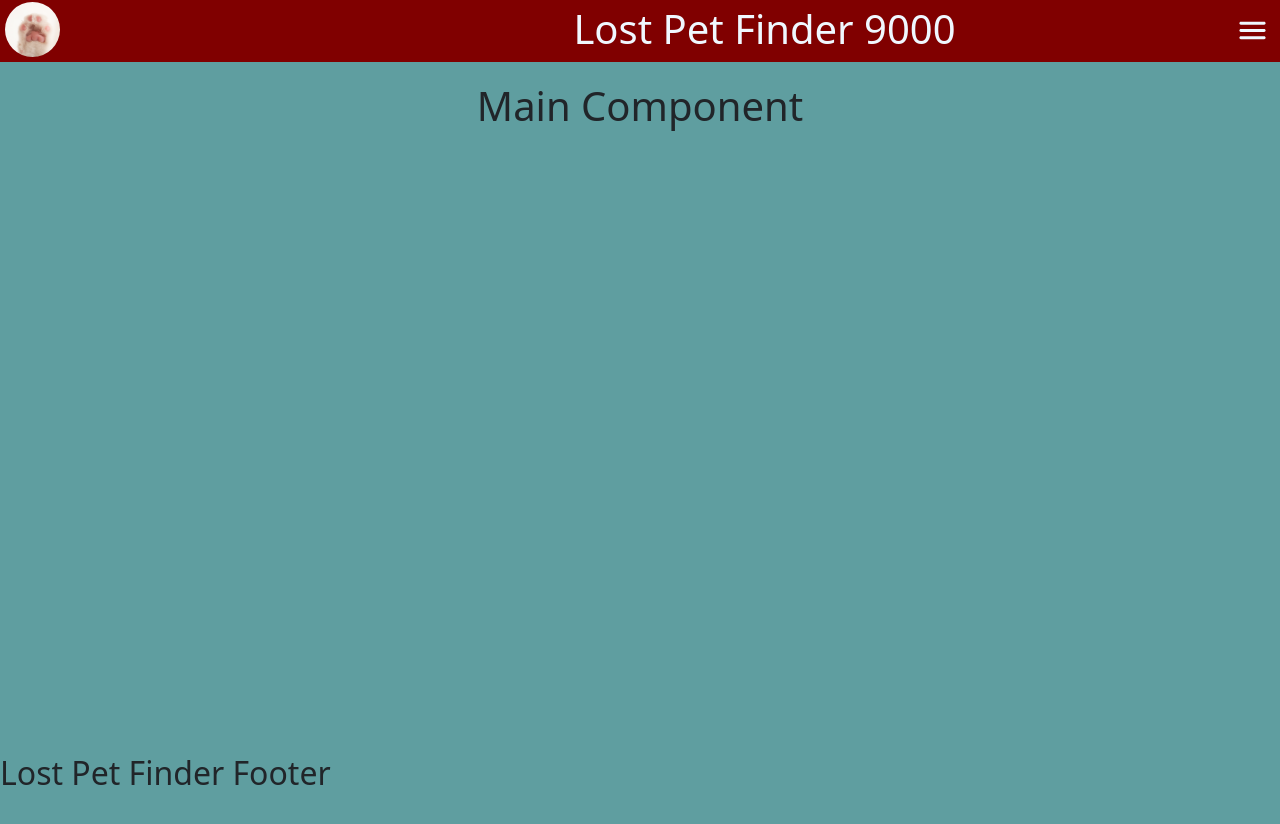
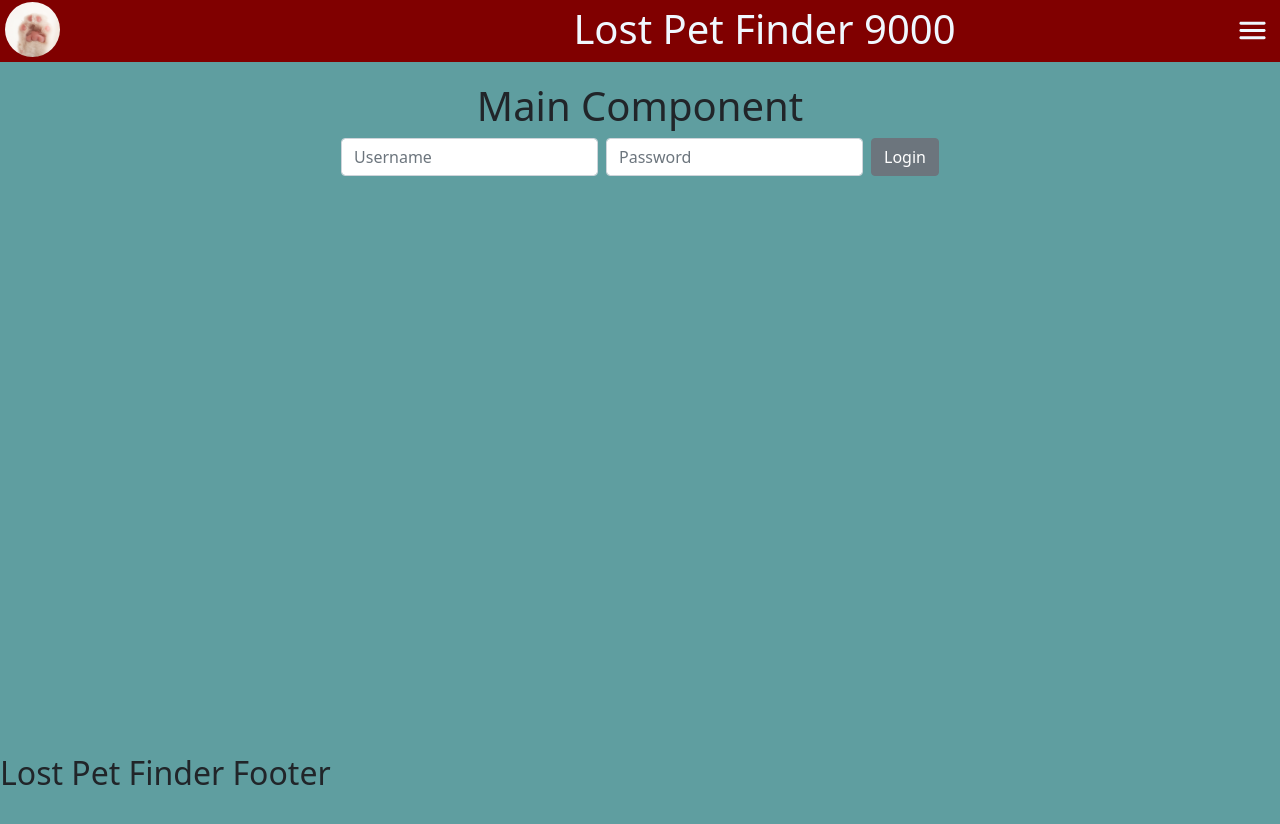
Before and after one commit to Floof-Finders/lost-pet-finder-frontend, a React (Create React App) app: page / in a window 1280 px wide. Shown: the top 824 px of the page. Built offline with nearby package versions, Linux system fonts and the light colour scheme.

Commit message:
Frontend Auth

```diff
--- a/src/components/Main.js
+++ b/src/components/Main.js
@@ -1,4 +1,6 @@
 import './Main.css';
+import AuthForm from './auth/AuthForm';
+
 export default function main(props) {
 	return (
 		<section
@@ -6,6 +8,7 @@ export default function main(props) {
 			style={{ width: props.overAllWidth, height: '100vh' }}
 		>
 			<h1>Main Component</h1>
+			<AuthForm />
 		</section>
 	);
 }
--- /dev/null
+++ b/src/components/auth/AuthForm.js
@@ -0,0 +1,54 @@
+import { Form, FormControl, Button, Container } from 'react-bootstrap';
+import { useContext, useState } from 'react';
+import { AuthContext } from '../../context/authContext';
+
+const AuthForm = () => {
+  const [username, setUsername] = useState('');
+  const [password, setPassword] = useState('');
+  const state = useContext(AuthContext);
+  console.log(username, password);
+
+  const handleChangeUser = (e) => {
+    setUsername(e.target.value);
+  }
+
+  const handleChangePass = (e) => {
+    setPassword(e.target.value);
+  }
+
+  const handleSubmit = (e) => {
+    e.preventDefault();
+    state.login(username, password);
+  }
+
+  let loginDisplay = state.loggedIn ? (
+    <Button onClick={state.logout}>Logout</Button>
+  ) : (
+    <Container fluid>
+      <Form className="d-flex" onSubmit={handleSubmit}>
+        <FormControl
+          // type="email"
+          placeHolder="Username"
+          className="me-2"
+          onChange={handleChangeUser}
+        />
+        <FormControl
+          type="password"
+          placeHolder="Password"
+          className="me-2"
+          onChange={handleChangePass}
+        />
+        <Button type="submit" variant="secondary">Login</Button>
+      </Form>
+    </Container>
+  );
+
+
+  return (
+    <>
+      <div>{loginDisplay}</div>
+    </>
+  );
+};
+
+export default AuthForm;
--- /dev/null
+++ b/src/context/authContext.js
@@ -0,0 +1,53 @@
+import { createContext, useState } from 'react';
+const axios = require('axios');
+
+export const AuthContext = createContext();
+
+export default function AuthProvider(props) {
+  const [loggedIn, setloggedIn] = useState(false);
+  const [capabilities, setCapabilities] = useState([]);
+  const [role, setRole] = useState('');
+
+  console.log(loggedIn, capabilities, role);
+
+  const login = async (username, password) => {
+    await axios.post(`${process.env.REACT_APP_BACKEND_SERVER}/signin`, {}, {
+      auth: {
+        username: username,
+        password: password
+      }
+    }).then((res) => {
+      if (res) {
+        setloggedIn(true);
+        setCapabilities(res.data.user.capabilities);
+        setRole(res.data.user.role);
+      }
+    }).catch((error) => {
+      console.log('Error on Authentication', error);
+    });
+  };
+
+  const logout = () => {
+    // on logout, reset state variables
+    setloggedIn(false);
+  };
+
+  const can = (capability) => {
+    return capabilities.includes(capability);
+  };
+
+  const state = {
+    loggedIn,
+    capabilities,
+    role,
+    login,
+    logout,
+    can
+  };
+
+  return (
+    <AuthContext.Provider value={state}>
+      {props.children}
+    </AuthContext.Provider>
+  );
+}
```
Also changed, not shown: src/App.js (+6 -3 lines), src/components/auth/Auth.js (added, +13 -0 lines).
